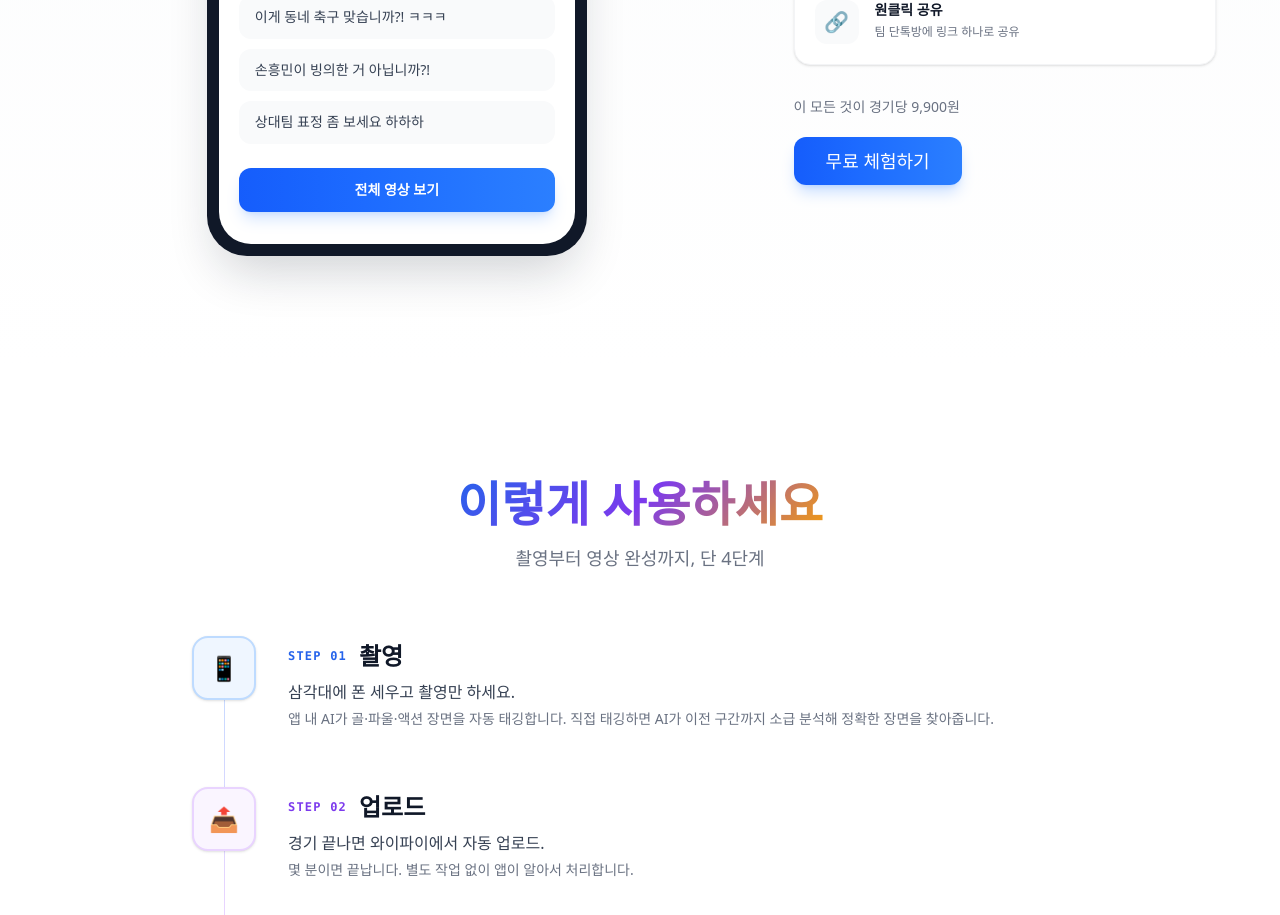
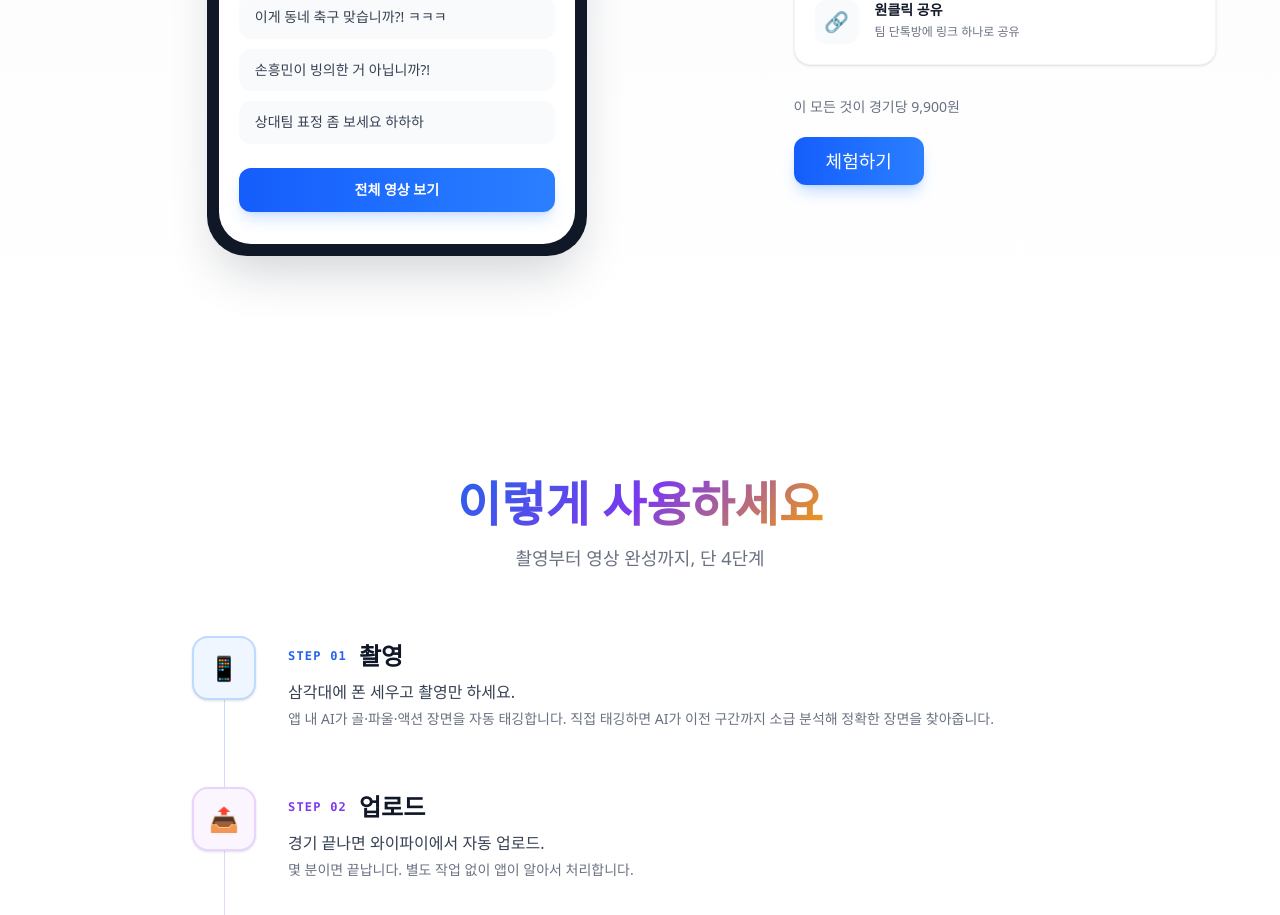
Before and after one commit to kangyh427/boomcast, a Next.js app: page / in a window 1280 px wide. Shown: the part 1420-2335 px from the top of the page. Built offline with nearby package versions, Linux system fonts and the light colour scheme; a web font is replaced by a local one.

Commit message:
Update ResultPreview.tsx

```diff
--- a/src/components/landing/ResultPreview.tsx
+++ b/src/components/landing/ResultPreview.tsx
@@ -3,10 +3,10 @@
  * 파일: src/components/landing/ResultPreview.tsx
  * 설명: AI 결과물 미리보기 섹션 - 사이트 첫 번째 CTA 위치
  * 경로: src/components/landing/ResultPreview.tsx
- * 최근 작업: 세션 6 - 재디자인
- *   - 사이트 전체에서 CTA는 여기 1개 + CTA섹션 1개 = 총 2개
- *   - Vrew 스타일: 좌 폰 프레임 + 우 설명
- *   - 캐스터 탭 전환 (실황/해설/예능)
+ * 최근 작업: 세션 7-B
+ *   - "무료 체험하기" → "체험하기"
+ *   - "Try Free" → "Try It"
+ *   - 무료 관련 문구 전면 삭제
  * 작성일: 2026-03-07
  * ============================================================
  */
@@ -23,7 +23,7 @@ const text = {
   ko: {
     sectionTitle: "AI가 만든 예능 영상,\n미리 보세요",
     sectionSubtitle: "촬영만 하면, 이런 영상이 자동으로 완성됩니다",
-    ctaPrimary: "무료 체험하기",
+    ctaPrimary: "체험하기",
     tabPlayByPlay: "실황",
     tabAnalyst: "해설",
     tabEntertainment: "예능",
@@ -37,7 +37,7 @@ const text = {
   en: {
     sectionTitle: "Preview AI-Created\nEntertainment",
     sectionSubtitle: "Just record the game — videos like these are created automatically",
-    ctaPrimary: "Try Free",
+    ctaPrimary: "Try It",
     tabPlayByPlay: "Play-by-Play",
     tabAnalyst: "Analyst",
     tabEntertainment: "Entertainment",
```
